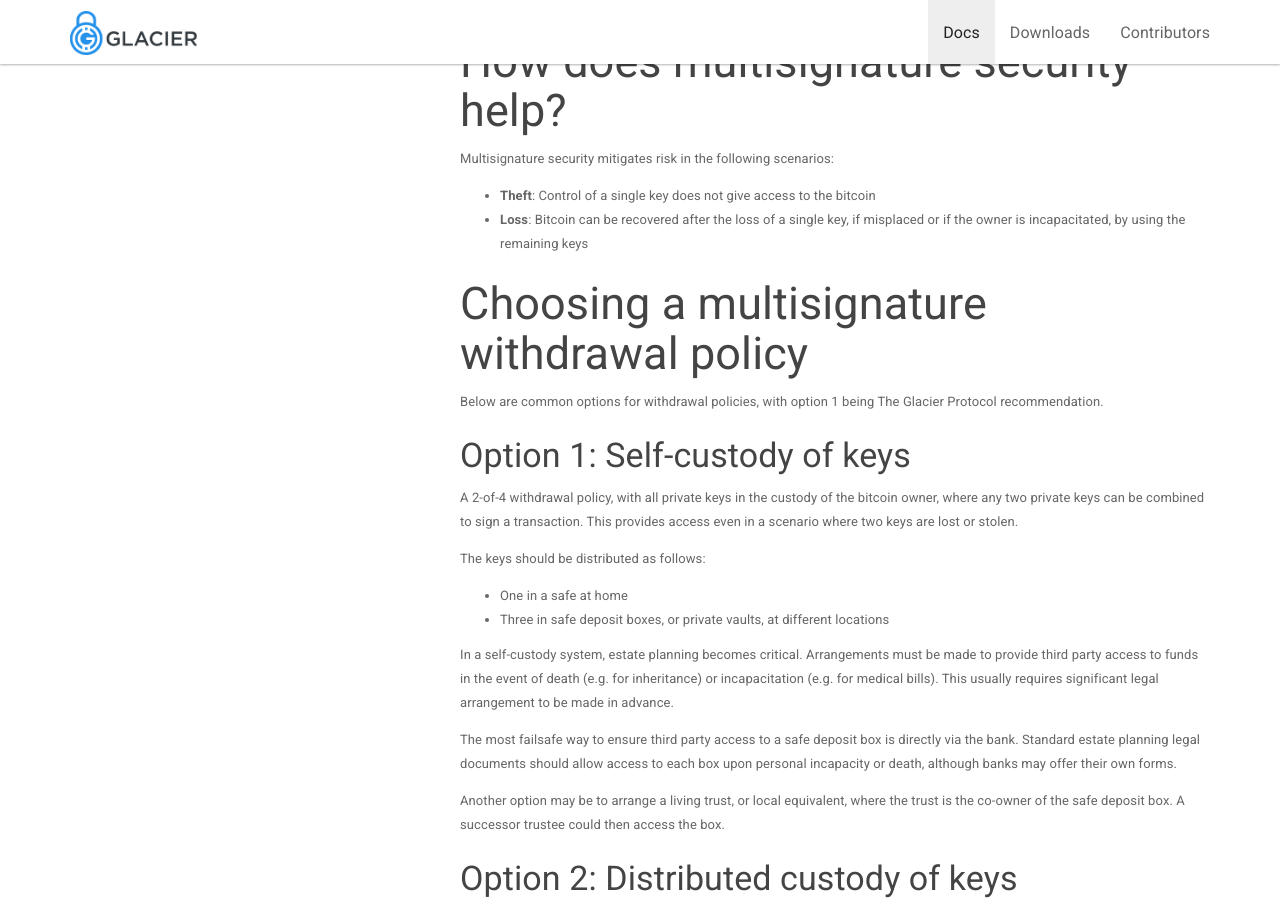
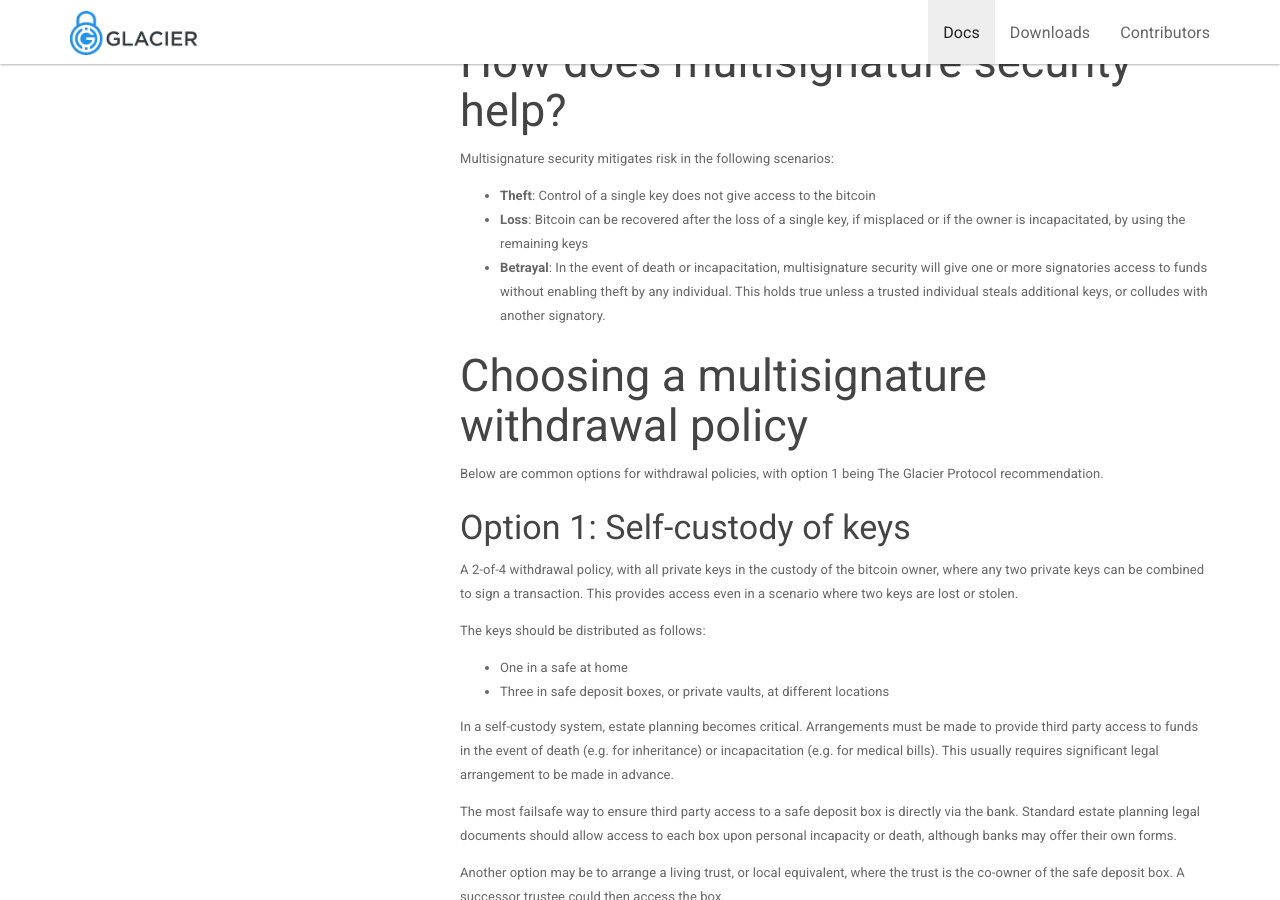
Before and after one commit to GlacierProtocol/glacierprotocol.github.io, a Jekyll site: the page built from _docs/overview/multi-signature-security.md, in a window 1280 px wide and 900 px high, scrolled down 761 px. Built offline with Jekyll 4.4.1, drawn with Linux system fonts in a browser that asks for light colours; nearby versions of some CDN libraries.

Commit message:
Betrayal added to multisig benefits

```diff
--- a/_docs/overview/multi-signature-security.md
+++ b/_docs/overview/multi-signature-security.md
@@ -43,6 +43,10 @@ Multisignature security mitigates risk in the following scenarios:
 * **Theft**: Control of a single key does not give access to the bitcoin
 * **Loss**: Bitcoin can be recovered after the loss of a single key, if
 misplaced or if the owner is incapacitated, by using the remaining keys
+* **Betrayal**: In the event of death or incapacitation, multisignature security will
+give one or more signatories access to funds without enabling theft by any individual.
+This holds true unless a trusted individual steals additional keys, or colludes
+with another signatory.
 
 ## Choosing a multisignature withdrawal policy
 
```
